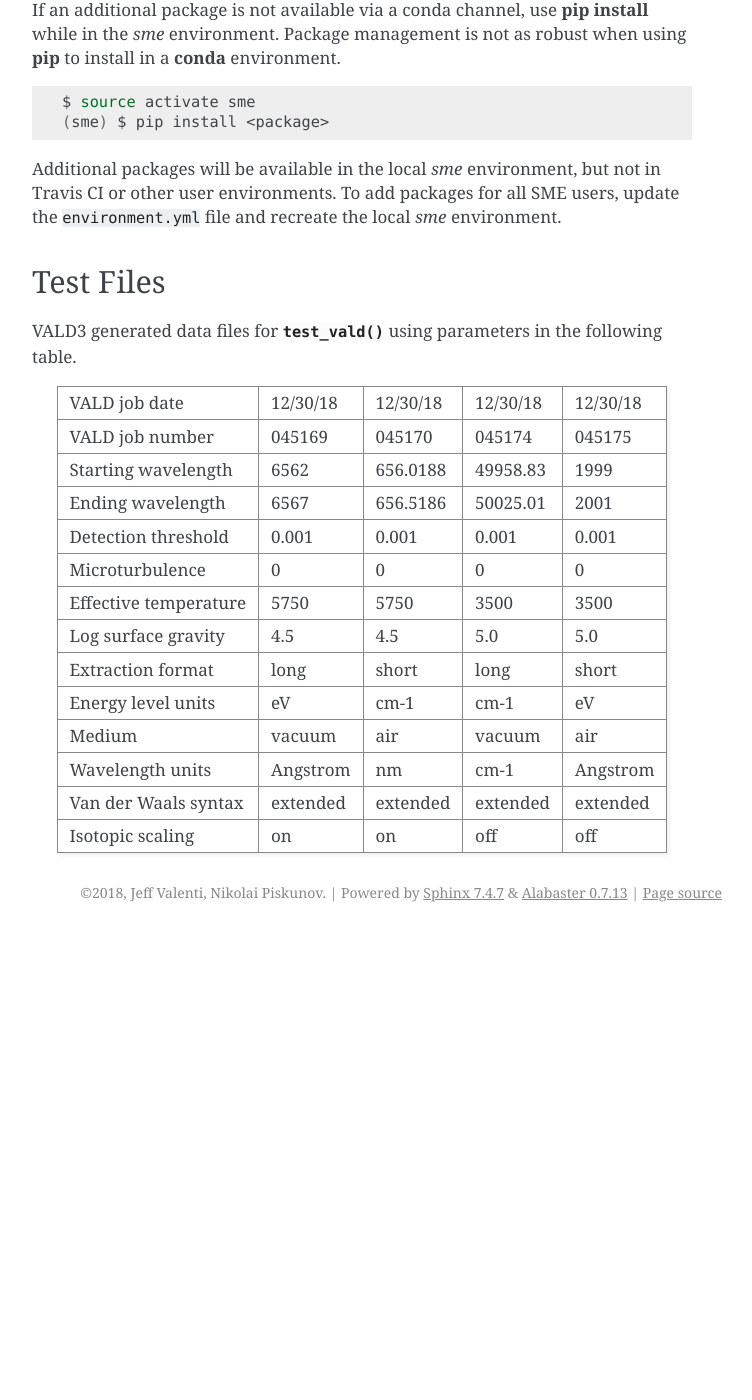
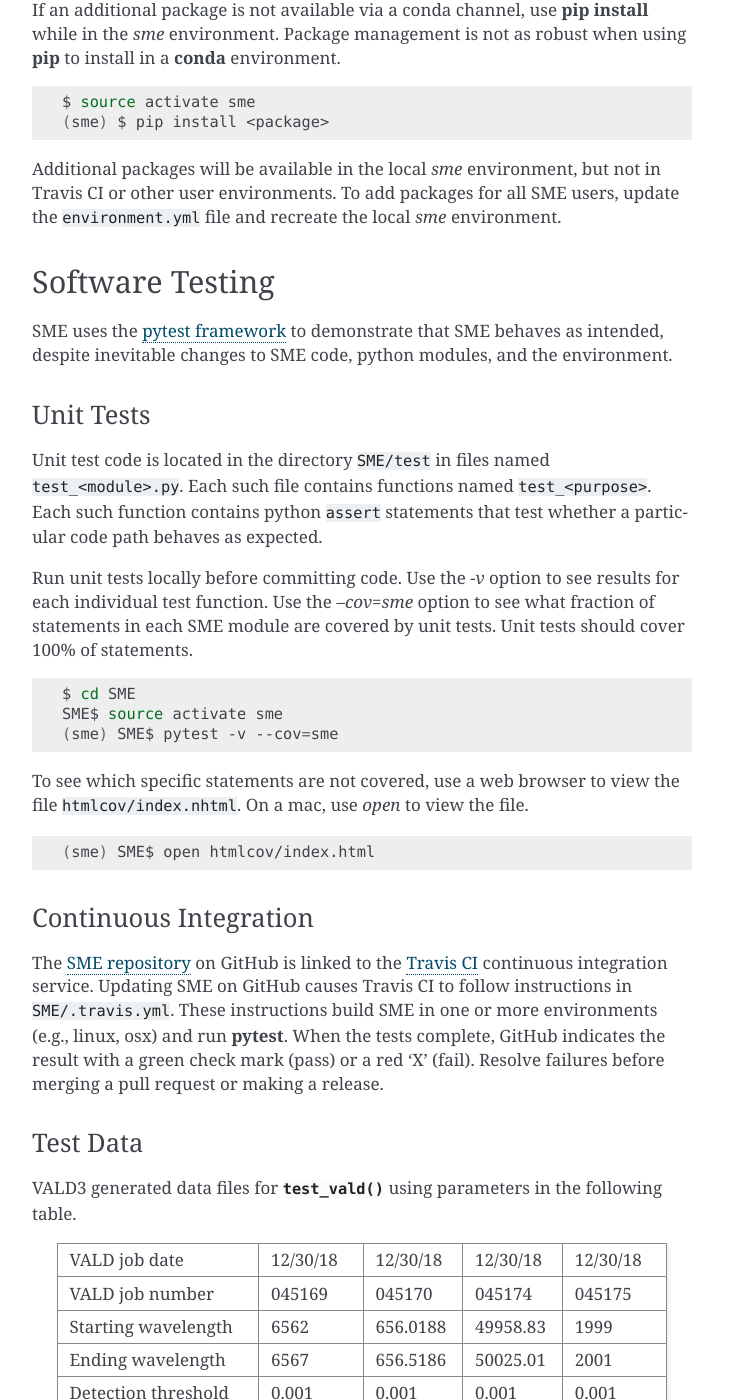
Before and after one commit to JeffValenti/SME, a Sphinx documentation site: the page built from docs/content/developer.rst, in a window 1280 px wide and 1400 px high, scrolled down 2312 px. Shown: the whole window, without its empty margins (388-1140 px from the left). Built offline with Sphinx 7.4.7, drawn with Linux system fonts in a browser that asks for light colours; before the commit the page ends 3244 px from its top, so only the background shows below that; some of the changed text lies outside the part shown.

Commit message:
add documentation about software testing

```diff
--- a/docs/content/developer.rst
+++ b/docs/content/developer.rst
@@ -64,9 +64,9 @@ and begin working in a new terminal window, so that the new
 :envvar:`PATH` definition takes effect.
 
 3. `Clone <https://help.github.com/articles/cloning-a-repository/>`_
-the `SME github repository`_ to a local :file:`SME` directory.
+the `SME repository`_ on GitHub to a local :file:`SME` directory.
 
-.. _SME github repository:
+.. _SME repository:
    https://github.com/JeffValenti/SME
 
 .. code-block:: bash
@@ -158,9 +158,61 @@ but not in Travis CI or other user environments. To add packages for
 all SME users, update the :file:`environment.yml` file and recreate
 the local *sme* environment.
 
-**********
-Test Files
-**********
+****************
+Software Testing
+****************
+
+SME uses the `pytest framework <https://docs.pytest.org/latest>`_
+to demonstrate that SME behaves as intended, despite inevitable
+changes to SME code, python modules, and the environment.
+
+Unit Tests
+==========
+
+Unit test code is located in the directory :file:`SME/test` in files
+named :file:`test_<module>.py`. Each such file contains functions
+named :code:`test_<purpose>`. Each such function contains python
+:code:`assert` statements that test whether a particular code path
+behaves as expected.
+
+Run unit tests locally before committing code. Use the `-v` option
+to see results for each individual test function. Use the `--cov=sme`
+option to see what fraction of statements in each SME module are
+covered by unit tests. Unit tests should cover 100% of statements.
+
+.. code-block:: bash
+
+    $ cd SME
+    SME$ source activate sme
+    (sme) SME$ pytest -v --cov=sme
+
+To see which specific statements are not covered, use a web browser
+to view the file :file:`htmlcov/index.nhtml`. On a mac, use `open`
+to view the file.
+
+.. code-block:: bash
+
+    (sme) SME$ open htmlcov/index.html
+
+
+Continuous Integration
+======================
+
+.. _Travis CI:
+   https://travis-ci.org/JeffValenti/SME/builds
+
+The `SME repository`_ on GitHub is linked to the `Travis CI`_
+continuous integration service. Updating SME on GitHub causes
+Travis CI to follow instructions in :file:`SME/.travis.yml`.
+These instructions build SME in one or more environments (e.g.,
+linux, osx) and run :command:`pytest`. When the tests complete,
+GitHub indicates the result with a green check mark (pass) or
+a red 'X' (fail). Resolve failures before merging a pull request
+or making a release.
+
+
+Test Data
+=========
 
 VALD3 generated data files for :func:`test_vald` using parameters
 in the following table.
--- a/docs/index.rst
+++ b/docs/index.rst
@@ -23,7 +23,7 @@ with those parameters.
    unless you want to contribute to the python development effort.
 
 .. toctree::
-   :maxdepth: 1
+   :maxdepth: 2
 
    Home <self>
    content/user.rst
```
